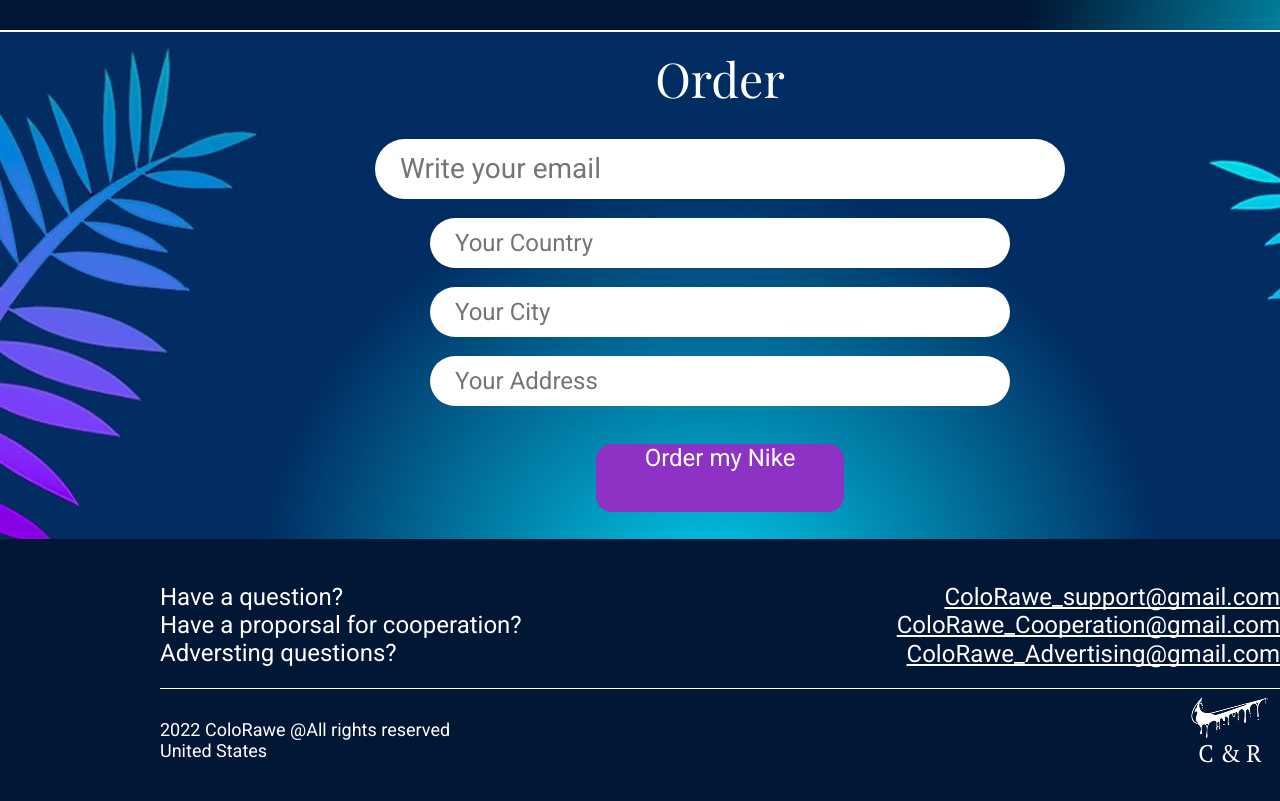
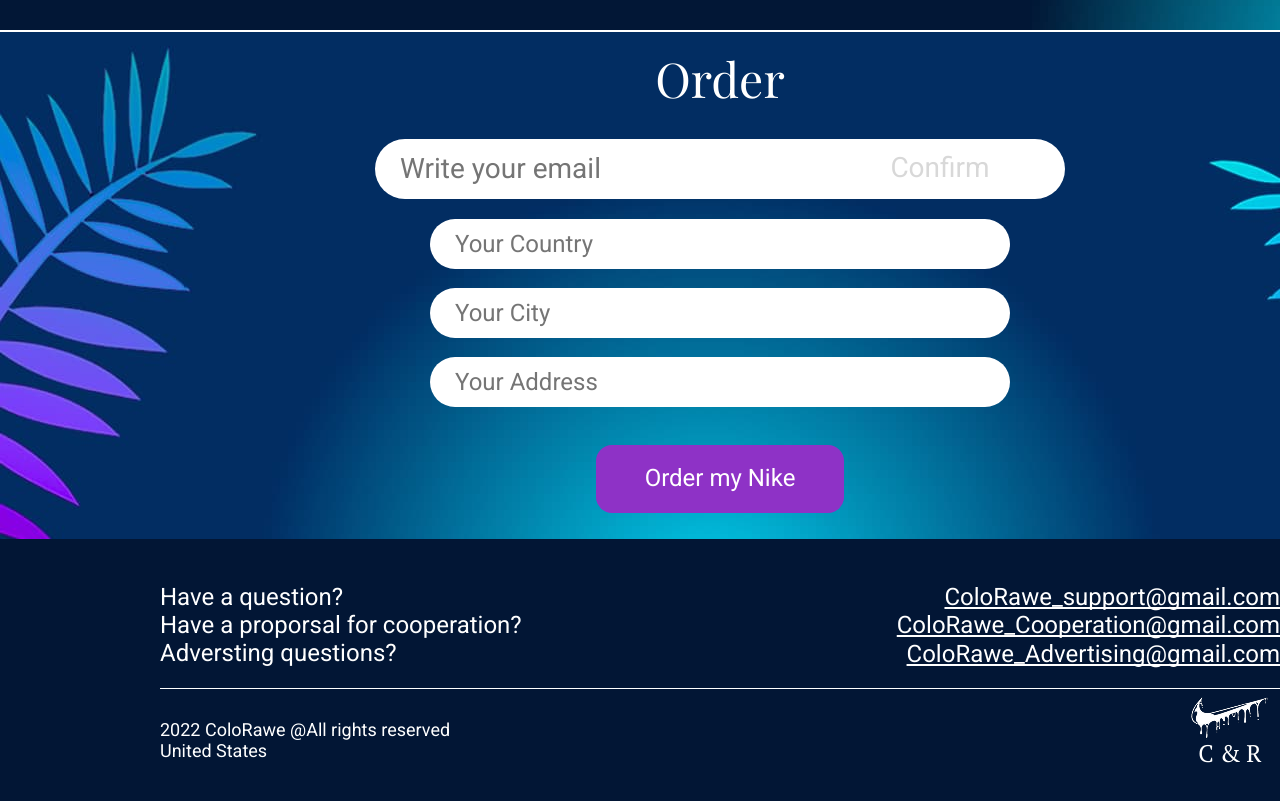
Before and after one commit to HutsuliakOleks/Nike_ColorRawe, a plain HTML site: page index.html in a window 1280 px wide. Shown: the part 2040-2841 px from the top of the page. Drawn offline with nearby package versions, Linux system fonts and the light colour scheme; a web font is replaced by a local one.

Commit message:
Я зробив повністю Nike ColoRawe

```diff
--- a/index.html
+++ b/index.html
@@ -162,6 +162,7 @@
         <div class="container">
           <h2 class="order_title">Order</h2>
           <form class="order_form">
+            <div class="order_form_email_styles">
               <label class="order_form_email">
                 <input
                   type="email"
@@ -169,6 +170,10 @@
                   class="order_form_email_box"
                 />
               </label>
+              <button type="submit" class="order_form_email_button">
+                Confirm
+              </button>
+            </div>
             <label class="order_form_text">
               <input
                 type="text"
--- a/styles/styles.css
+++ b/styles/styles.css
@@ -364,6 +364,7 @@
   padding-bottom: 19px;
   display: block;
   justify-items: center;
+    row-gap: 19px;
 }
 
 .order_form_text {
@@ -386,6 +387,13 @@
   padding-bottom: 19px;
 }
 
+.order_form_email_styles {
+  width: 690px;
+  height: 80px;
+  margin: 0 auto;
+  position: relative;
+}
+
 .order_form_email_box {
   font-family: var(--font-family);
   font-size: 28px;
@@ -394,6 +402,21 @@
   height: 60px;
   border: none;
   padding-left: 25px;
+}
+
+.order_form_email_button {
+  width: 250px;
+  height: 50px;
+  font-family: var(--font-family);
+  font-size: 28px;
+  border: none;
+  background: none;
+  color: #d8d8d8;
+  position: absolute;
+  top: 0;
+  right: 0;
+  padding-top: 13px;
+  padding-bottom: 13px;
 }
 
 .order_button {
@@ -410,6 +433,7 @@
   margin-left: auto;
   margin-right: auto;
   justify-content: center;
+  align-items: center;
 }
 
 .footer {
```
Lines whose indentation alone changed are shown as unchanged.
